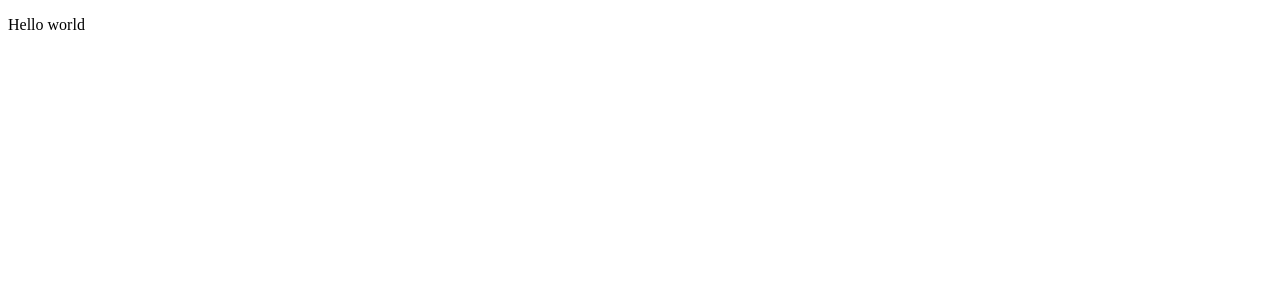
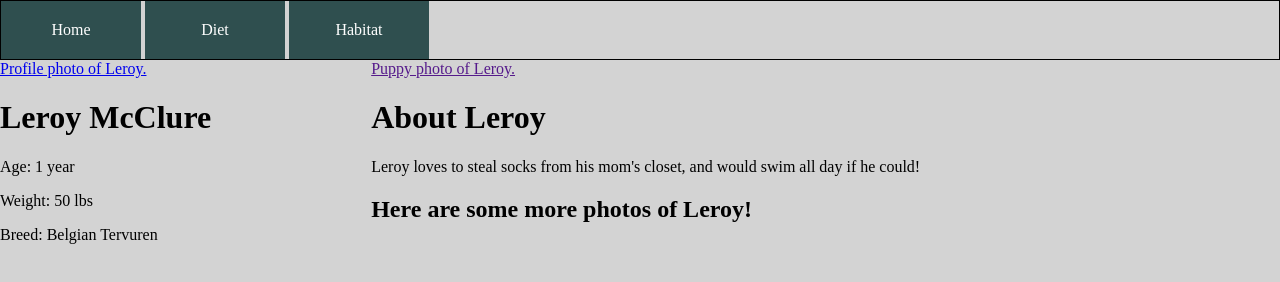
Before and after one commit to meganemcclure/leroy-example, a plain HTML site: page index.html in a window 1280 px wide. Drawn offline with Linux system fonts and the light colour scheme.

Commit message:
basic building blocks

```diff
--- a/css/style.css
+++ b/css/style.css
@@ -0,0 +1,38 @@
+body {
+    height: 100%;
+    width: 100%;
+    background-color: lightgray;
+    padding: 0px;
+    margin: 0px;
+}
+
+nav {
+    display: block;
+    background-color: lightgray;
+    border-color: black;
+    border-width: 1px;
+    border-style: solid;
+}
+
+.nav-item {
+    background-color: darkslategrey;
+    display: inline-block;
+    color: white;
+    width: 100px;
+    text-align: center;
+    padding: 20px;
+}
+
+.sidebar {
+    /* background-color: blue; */
+    height: 1000px;
+    width: 29%;
+    float: left;
+}
+
+.content {
+    /* background-color: green; */
+    height: 1000px;
+    width: 70%;
+    float: left;
+}
--- a/index.html
+++ b/index.html
@@ -1,8 +1,36 @@
 <!DOCTYPE html>
 <header>
-
+    <link rel="stylesheet" href="./css/style.css" />
 </header>
 <body>
-    <p>Hello world</p>
+    <nav>
+        <div class="nav-item">Home</div>
+        <div class="nav-item">Diet</div>
+        <div class="nav-item">Habitat</div>
+    </nav>
+    <div class="sidebar">
+        <div class="profile mainSection">
+            <a href="./images/leroy_profile.jpg">Profile photo of Leroy.</a>
+            <h1>Leroy McClure</h1>
+        </div>
+        <div class="stats mainSection">
+            <p>Age: 1 year</p>
+            <p>Weight: 50 lbs</p>
+            <p>Breed: Belgian Tervuren</p>
+        </div>
+    </div>
+    <div class="content mainSection">
+        <div class="secondarySection">
+            <a href="">Puppy photo of Leroy.</a>
+            <h1>About Leroy</h1>
+            <p>Leroy loves to steal socks from his mom's closet, and would swim all day if he could!</p>
+        </div>
+        <div class="secondarySection">
+            <h2>Here are some more photos of Leroy!</h2>
+            <a href=""></a>
+            <a href=""></a>
+            <a href=""></a>
+        </div>
+    </div>
 </body>
 </html>
```
Also changed, not shown: images/2021-11-27.jpeg.jpg (added), images/IMG_1610.jpg (added), images/IMG_1743.jpg (added), images/leroy_profile.jpg (added), 1 other file.
